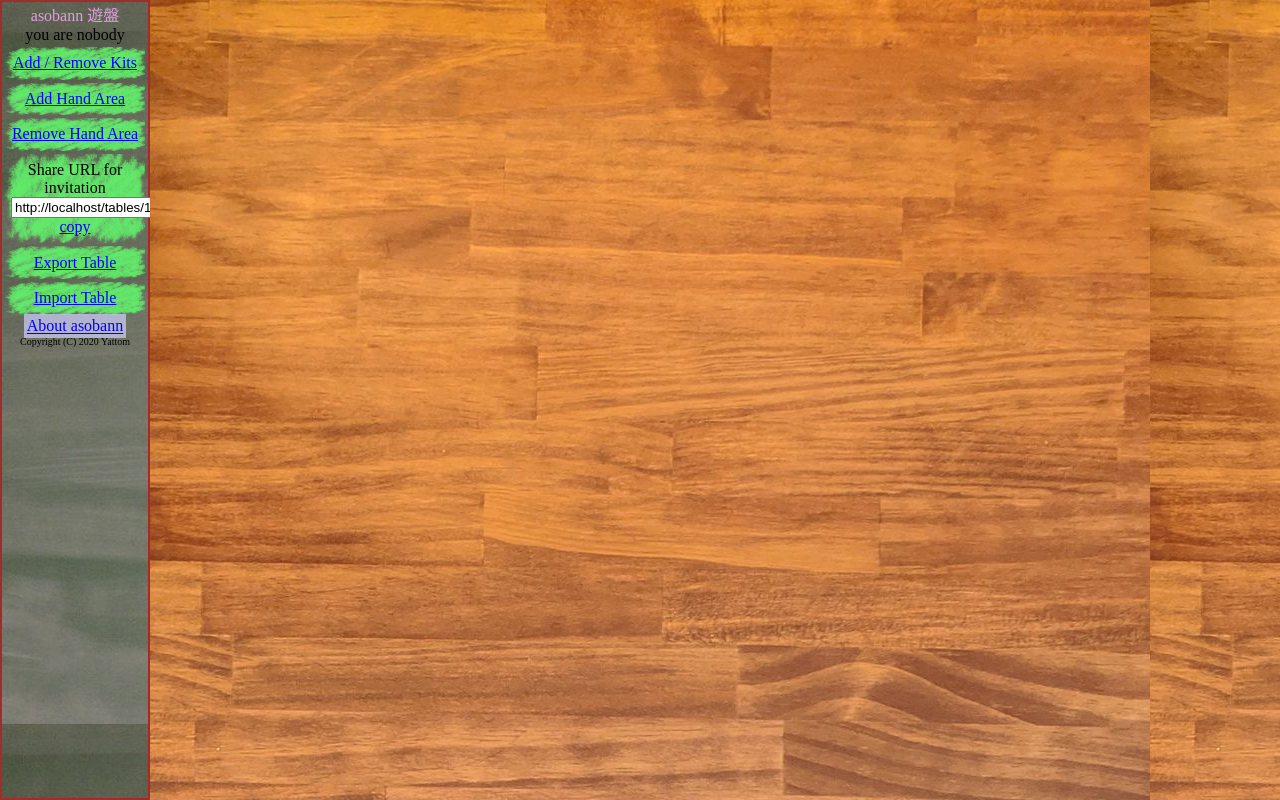
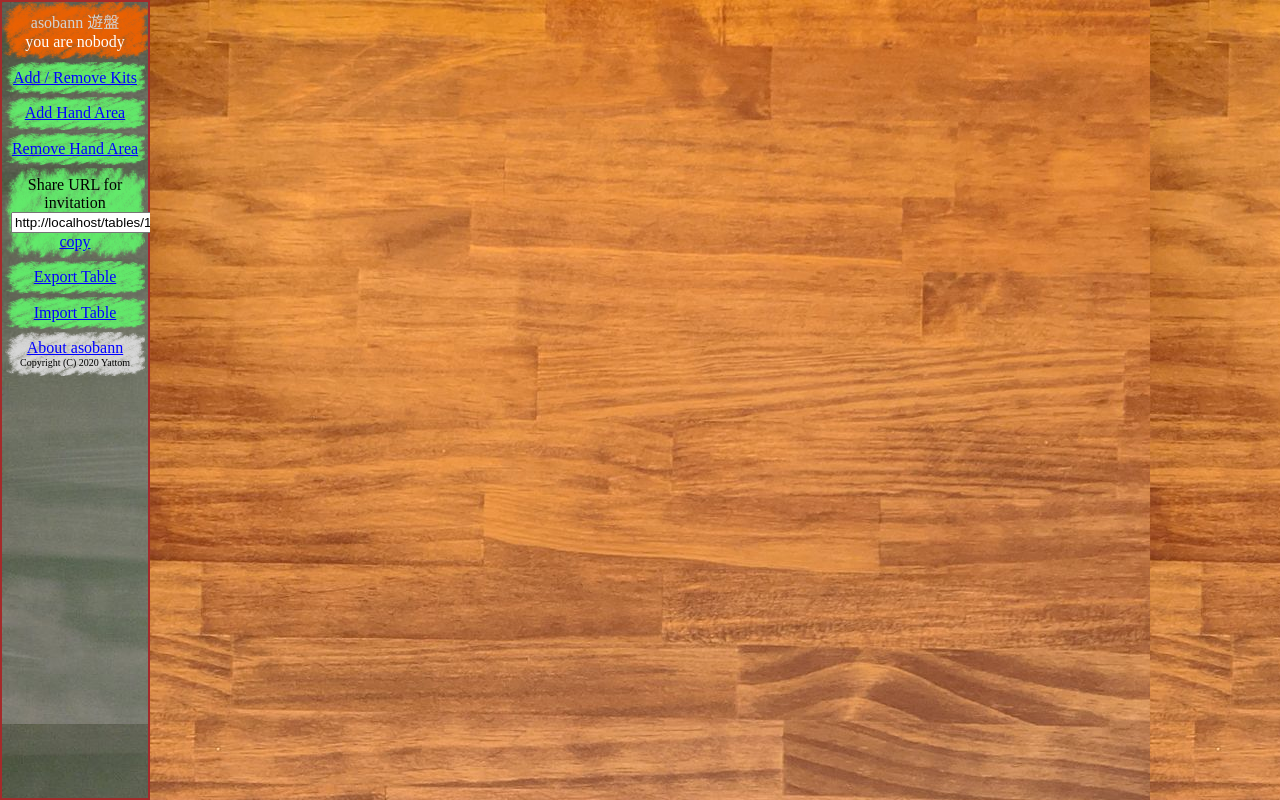
Before and after one commit to asobann/asobann_app, a Flask app: page /tables/1 in a window 1280 px wide. Run offline with Flask 2, Linux system fonts and the light colour scheme; some libraries are stand-ins or nearby versions.

Commit message:
slightly better looking menu

```diff
--- a/src/asobann/static/game.css
+++ b/src/asobann/static/game.css
@@ -10,7 +10,7 @@ body {
 
 
 .title {
-    color: plum;
+    color: lightgray;
 }
 
 .container {
@@ -36,6 +36,16 @@ body {
     background-image: url("./images/menuitem_bg.png");
     background-size: 100% 100%;
     padding: 5% 6px 5% 6px;
+}
+
+.menuitem.menuheader {
+    margin: 0;
+    color: white;
+    background-image: url("./images/menuheader_bg.png");
+}
+
+.menuitem.about {
+    background-image: url("./images/menuabout_bg.png");
 }
 
 .menuitem a {
@@ -152,11 +162,6 @@ div.kit_selection_container .item {
     }
 }
 
-.about {
-    padding: 0.2em;
-    background-color: rgba(208, 208, 255, 0.7);
-}
-
 .copyright {
     font-size: x-small;
 }
--- a/src/asobann/static/menu.js
+++ b/src/asobann/static/menu.js
@@ -38,8 +38,9 @@ class Menu {
 
         this.el = el("div.menu",
             [
-                el("div.title", "asobann 遊盤"),
-                el("div", [_("you are "), this.playerStatusEl]),
+                el("div.menuitem.menuheader", [
+                    el("div.title", "asobann 遊盤"),
+                    el("div", [_("you are "), this.playerStatusEl]),]),
                 this.joinItem = el("div.menuitem", [
                     _("enter name and join"),
                     this.playerNameInput = el("input#player_name", { value: getPlaceholderName() }),
@@ -85,8 +86,12 @@ class Menu {
                     el("a", { href: "/export?tablename=" + this.connector.tablename }, _("Export Table"))),
                 el("div.menuitem#import_table",
                     el("a", { href: "", onclick: showImport }, _("Import Table"))),
-                el("div", { style: { 'background-color': '#rgba(255, 255, 255, 0.5)' } }, [
-                    el("a", { class: 'about', href: 'https://games.yattom.jp/asobann', target: '_blank' }, _("About asobann")),
+                el("div.menuitem.about",  [
+                    el("a", {
+                        class: 'about',
+                        href: 'https://games.yattom.jp/asobann',
+                        target: '_blank'
+                    }, _("About asobann")),
                     el("div", { class: 'copyright' }, _("Copyright (C) 2020 Yattom")),
                 ])
             ],
```
Also changed, not shown: src/asobann/static/images/menuabout_bg.png (added), src/asobann/static/images/menuheader_bg.jpg (added), src/asobann/static/images/menuheader_bg.png (added), 2 other files.
